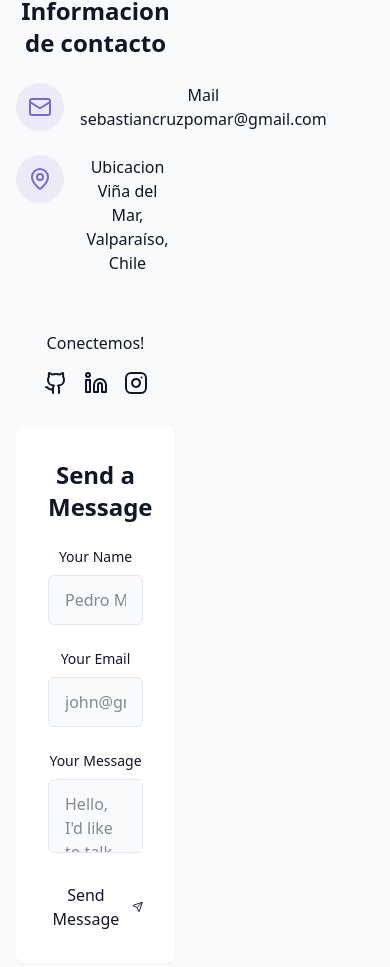
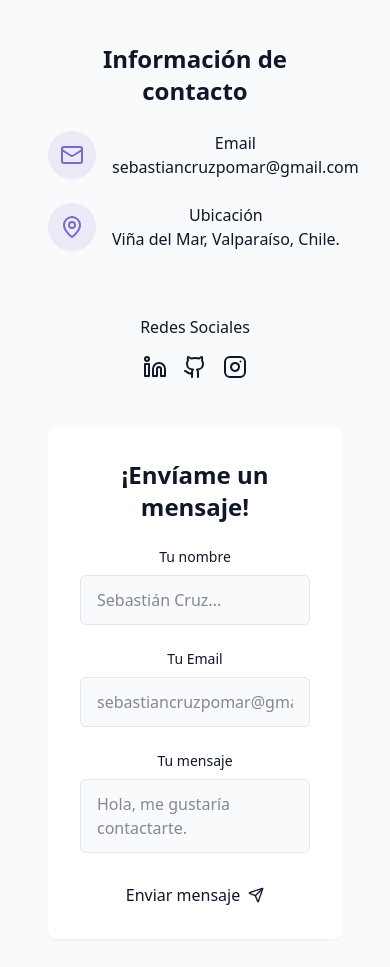
Before and after one commit to sebacruz1/Portafolio, a React (Vite) app: page / in a window 390 px wide. Shown: the part 4237-5204 px from the top of the page. Built offline with nearby package versions, Linux system fonts and the light colour scheme.

Commit message:
arreglo de forms

```diff
--- a/package.json
+++ b/package.json
@@ -10,6 +10,7 @@
     "preview": "vite preview"
   },
   "dependencies": {
+    "@formspree/react": "^3.0.0",
     "@radix-ui/react-toast": "^1.2.14",
     "@tailwindcss/vite": "^4.1.8",
     "class-variance-authority": "^0.7.1",
--- a/src/components/Contacto.jsx
+++ b/src/components/Contacto.jsx
@@ -1,148 +1,134 @@
-import { Github, Instagram, Linkedin, Mail, MapPinIcon, Send } from "lucide-react"
-import React from "react"
+import { Github, Instagram, Linkedin, Mail, MapPin, Send } from "lucide-react";
+import React, { useEffect } from "react";
 import { cn } from "../lib/utils";
-import { useState } from "react";
-import { useToast } from "../hooks/use-toast"
-
+import { useToast } from "../hooks/use-toast";
+import { useForm } from "@formspree/react";
 
 export const Contacto = () => {
   const { toast } = useToast();
-  const [isSubmitting, setIsSubmitting] = useState(false);
+  const [state, handleSubmit] = useForm("mblkdnoq");
 
+  // Mostrar toast cuando el formulario se envía exitosamente
+  useEffect(() => {
+    if (state.succeeded) {
+      toast({
+        title: "Mensaje enviado!",
+        description: "Gracias por contactarme, te responderé a la brevedad.",
+      });
+    }
+  }, [state.succeeded, toast]);
 
-  const handleSubmit = (e) => {
-    e.preventDefault();
-
-    setIsSubmitting(true);
-
-    setTimeout(() => {
-      toast({
-        title: "Message sent!",
-        description: "Thank you for your message. I'll get back to you soon.",
-      });
-      setIsSubmitting(false);
-    }, 1500);
-  };
-
-  return <section id="contact" className="py-24 px-4 relative bg-secondary/30">
-      <h2 className="text-3xl md:text-4xl font-bold mb-4 text-center"> Contactame! </h2>
+  return (
+    <section id="contact" className="py-24 px-4 relative bg-secondary/30">
+      <div className="container mx-auto max-w-5xl">
+        <h2 className="text-3xl md:text-4xl font-bold mb-4 text-center">
+          Get In <span className="text-primary"> Touch</span>
+        </h2>
 
         <p className="text-center text-muted-foreground mb-12 max-w-2xl mx-auto">
-          Algo!
+          ¿Quieres contactarme para algún trabajo o proyecto?
+          <br />
+          ¡Espero tu mensaje!
         </p>
 
-      <div className="grid grid-cols-2 gap-10">
+        <div className="grid grid-cols-1 md:grid-cols-2 gap-12">
           <div className="space-y-8">
-            <h3 className="text-2xl font-semibold mb-6"> Informacion de contacto </h3>
+            <h3 className="text-2xl font-semibold mb-6">Información de contacto</h3>
 
-            <div className="space-y-6 justify-center">
+            <div className="space-y-6">
               <div className="flex items-start space-x-4">
                 <div className="p-3 rounded-full bg-primary/10">
-                  <Mail className="h-6 w-6 text-primary"/>{" "}
+                  <Mail className="h-6 w-6 text-primary" />
                 </div>
-                <div >
-                  <h4 className="font-medium"> Mail</h4>
-                  <a  href="mailto:sebastiancruzpomar@gmail.com" className="text-muted-foreground hover:text-primary transition-colors"> sebastiancruzpomar@gmail.com</a>
-
-
+                <div>
+                  <h4 className="font-medium">Email</h4>
+                  <a
+                    href="mailto:sebastiancruzpomar@gmail.com"
+                    className="text-muted-foreground hover:text-primary transition-colors"
+                  >
+                    sebastiancruzpomar@gmail.com
+                  </a>
                 </div>
               </div>
+
               <div className="flex items-start space-x-4">
                 <div className="p-3 rounded-full bg-primary/10">
-                  <MapPinIcon className="h-6 w-6 text-primary"/>{" "}
+                  <MapPin className="h-6 w-6 text-primary" />
                 </div>
                 <div>
-                  <h4 className="font-medium"> Ubicacion </h4>
-                  <a className="text-muted-foreground hover:text-primary transition-colors"> Viña del Mar, Valparaíso, Chile</a>
+                  <h4 className="font-medium">Ubicación</h4>
+                  <p className="text-muted-foreground">Viña del Mar, Valparaíso, Chile.</p>
                 </div>
               </div>
+            </div>
+
             <div className="pt-8">
-              <h4 className="font-medium mb-4">Conectemos!</h4>
+              <h4 className="font-medium mb-4">Redes Sociales</h4>
               <div className="flex space-x-4 justify-center">
-                <a href="https://github.com/sebacruz1" target="_blank">
+                <a href="https://www.linkedin.com/in/sebacruz1/" target="_blank" rel="noopener noreferrer">
+                  <Linkedin />
+                </a>
+                <a href="https://github.com/sebacruz1" target="_blank" rel="noopener noreferrer">
                   <Github />
                 </a>
-                <a href="https://www.linkedin.com/in/sebacruz1/" target="_blank">
-                  <Linkedin />
-                </a>
-                <a href="https://www.instagram.com/sebacruzzz" target="_blank">
+                <a href="https://www.instagram.com/sebacruzzz/" target="_blank" rel="noopener noreferrer">
                   <Instagram />
                 </a>
-
-
-
+              </div>
+            </div>
           </div>
 
-            </div>
-          </div>
-          <div
-            className="bg-card p-8 rounded-lg shadow-xs"
-            onSubmit={handleSubmit}
-          >
-            <h3 className="text-2xl font-semibold mb-6"> Send a Message</h3>
+          <div className="bg-card p-8 rounded-lg shadow-xs">
+            <h3 className="text-2xl font-semibold mb-6">¡Envíame un mensaje!</h3>
 
-            <form className="space-y-6">
+            <form className="space-y-6" onSubmit={handleSubmit}>
               <div>
-                <label
-                  htmlFor="name"
-                  className="block text-sm font-medium mb-2"
-                >
-                  {" "}
-                  Your Name
+                <label htmlFor="name" className="block text-sm font-medium mb-2">
+                  Tu nombre
                 </label>
                 <input
                   type="text"
                   id="name"
                   name="name"
                   required
-                  className="w-full px-4 py-3 rounded-md border border-input bg-background focus:outline-hidden foucs:ring-2 focus:ring-primary"
-                  placeholder="Pedro Machado..."
+                  className="w-full px-4 py-3 rounded-md border border-input bg-background focus:ring-2 focus:ring-primary"
+                  placeholder="Sebastián Cruz..."
                 />
               </div>
 
               <div>
-                <label
-                  htmlFor="email"
-                  className="block text-sm font-medium mb-2"
-                >
-                  {" "}
-                  Your Email
+                <label htmlFor="email" className="block text-sm font-medium mb-2">
+                  Tu Email
                 </label>
                 <input
                   type="email"
                   id="email"
                   name="email"
                   required
-                  className="w-full px-4 py-3 rounded-md border border-input bg-background focus:outline-hidden foucs:ring-2 focus:ring-primary"
-                  placeholder="john@gmail.com"
+                  className="w-full px-4 py-3 rounded-md border border-input bg-background focus:ring-2 focus:ring-primary"
+                  placeholder="sebastiancruzpomar@gmail.com"
                 />
               </div>
 
               <div>
-                <label
-                  htmlFor="message"
-                  className="block text-sm font-medium mb-2"
-                >
-                  {" "}
-                  Your Message
+                <label htmlFor="message" className="block text-sm font-medium mb-2">
+                  Tu mensaje
                 </label>
                 <textarea
                   id="message"
                   name="message"
                   required
-                  className="w-full px-4 py-3 rounded-md border border-input bg-background focus:outline-hidden foucs:ring-2 focus:ring-primary resize-none"
-                  placeholder="Hello, I'd like to talk about..."
+                  className="w-full px-4 py-3 rounded-md border border-input bg-background focus:ring-2 focus:ring-primary resize-none"
+                  placeholder="Hola, me gustaría contactarte."
                 />
               </div>
 
               <button
                 type="submit"
-                disabled={isSubmitting}
-                className={cn(
-                  "cosmic-button w-full flex items-center justify-center gap-2"
-                )}
+                disabled={state.submitting}
+                className={cn("cosmic-button w-full flex items-center justify-center gap-2")}
               >
-                {isSubmitting ? "Sending..." : "Send Message"}
+                {state.submitting ? "Enviando..." : "Enviar mensaje"}
                 <Send size={16} />
               </button>
             </form>
@@ -150,5 +136,5 @@
         </div>
       </div>
     </section>
-
-}
+  );
+};
```
Also changed, not shown: 1 other file (tests, documents, lock files or other folders). Lines whose indentation alone changed are shown as unchanged.
